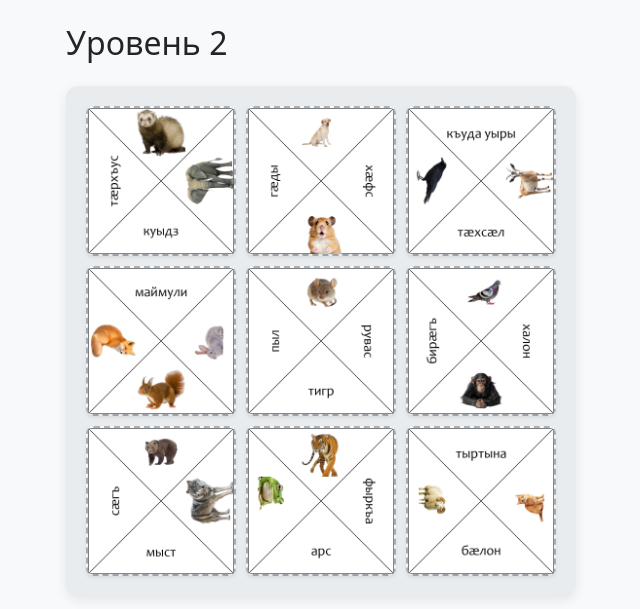
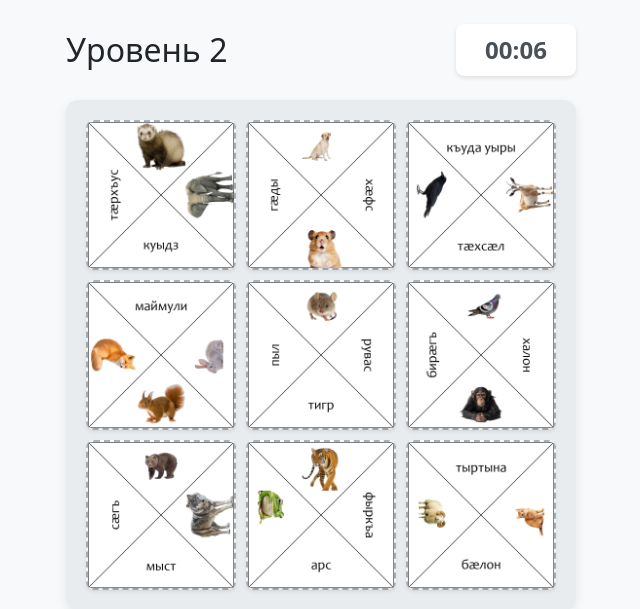
Before and after one commit to Rudzyng/ossetian-mazaika, a Flask app: page /play_level2 in a window 1280 px wide. Shown: the top 609 px of the page, without its empty margins (319-959 px from the left). Run offline with Flask 3, Linux system fonts and the light colour scheme.

Commit message:
сделан таймер для уровня 2

```diff
--- a/templates/playlevel2.html
+++ b/templates/playlevel2.html
@@ -54,6 +54,22 @@
         .cell img:active {
             cursor: grabbing;
         }
+
+        /* Таймер */
+        .timer-display {
+            font-size: 1.5rem;
+            font-weight: bold;
+            color: #495057;
+            background: #fff;
+            padding: 8px 20px;
+            border-radius: 8px;
+            box-shadow: 0 2px 4px rgba(0,0,0,0.1);
+            min-width: 120px;
+        }
+        .timer-display.finished {
+            color: #198754;
+            background: #d1e7dd;
+        }
     </style>
 </head>
 <body>
@@ -61,9 +77,12 @@
 <div class="container text-center mt-4">
     <div class="d-flex justify-content-between align-items-center mb-4" style="max-width: 510px; margin: 0 auto;">
         <h2 class="mb-0">Уровень 2</h2>
-        <button id="btnHome" class="btn btn-outline-secondary" onclick="goToIndex()" style="display: none;">
-            На главную
-        </button>
+        <div class="d-flex align-items-center gap-2">
+            <span id="timer" class="timer-display">00:00</span>
+            <button id="btnHome" class="btn btn-outline-secondary" onclick="goToIndex()" style="display: none;">
+                На главную
+            </button>
+        </div>
     </div>
 
     <div class="puzzle-wrapper mx-auto d-flex justify-content-center">
@@ -92,7 +111,8 @@
         <div class="modal-content text-center border-0 shadow">
             <div class="modal-body py-4">
                 <h3 id="winModalLabel" class="text-success mb-2">Вы выиграли!</h3>
-                <p class="text-muted mb-3">Пазл собран верно.</p>
+                <p class="text-muted mb-1">Пазл собран верно.</p>
+                <p class="mb-3">Ваше время: <strong id="finalTime" class="text-success fs-5">--:--</strong></p>
                 <button type="button" class="btn btn-success px-4" onclick="closeWinModal()">
                     Продолжить
                 </button>
@@ -116,6 +136,33 @@
 <script src="https://cdn.jsdelivr.net/npm/bootstrap@5.3.3/dist/js/bootstrap.bundle.min.js"></script>
 
 <script>
+    let timerInterval = null;
+    let startTime = null;
+    let finalTimeSeconds = 0;
+
+    function formatTime(seconds) {
+        const m = Math.floor(seconds / 60).toString().padStart(2, '0');
+        const s = (seconds % 60).toString().padStart(2, '0');
+        return `${m}:${s}`;
+    }
+
+    function startTimer() {
+        startTime = Date.now();
+        timerInterval = setInterval(() => {
+            const elapsed = Math.floor((Date.now() - startTime) / 1000);
+            document.getElementById('timer').textContent = formatTime(elapsed);
+        }, 1000);
+    }
+
+    function stopTimer() {
+        if (timerInterval) {
+            clearInterval(timerInterval);
+            timerInterval = null;
+        }
+        finalTimeSeconds = Math.floor((Date.now() - startTime) / 1000);
+        return finalTimeSeconds;
+    }
+
     const winModalEl = document.getElementById('winModal');
     const winModal = new bootstrap.Modal(winModalEl);
 
@@ -149,11 +196,19 @@
         targetCell.appendChild(draggedEl);
 
         if (checkWin()) {
+            const time = stopTimer();
+
+            document.getElementById('timer').classList.add('finished');
             document.querySelectorAll(".cell img").forEach(img => {
                 img.setAttribute("draggable", "false");
                 img.style.cursor = "default";
             });
             document.getElementById("btnHome").style.display = "inline-block";
+
+            document.getElementById('finalTime').textContent = formatTime(time);
+
+            saveResultToServer(time);
+
             winModal.show();
         }
     }
@@ -206,6 +261,28 @@
                 ok = true;
             }
         }
+        startTimer();
+    }
+
+    function saveResultToServer(timeSeconds) {
+        fetch('/api/save_level_result', {
+            method: 'POST',
+            headers: {
+                'Content-Type': 'application/json',
+            },
+            body: JSON.stringify({
+                level: 2,
+                time_seconds: timeSeconds,
+                time_formatted: formatTime(timeSeconds)
+            })
+        })
+        .then(response => response.json())
+        .then(data => {
+            console.log('Результат сохранён:', data);
+        })
+        .catch(error => {
+            console.error('Ошибка при сохранении результата:', error);
+        });
     }
 
     function closeWinModal() {
```
